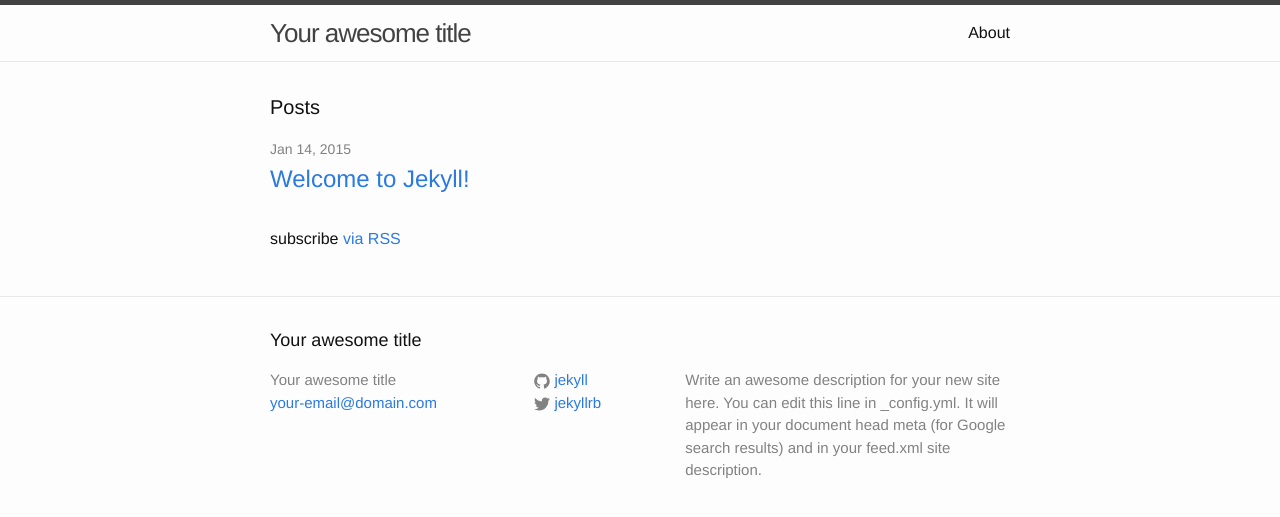
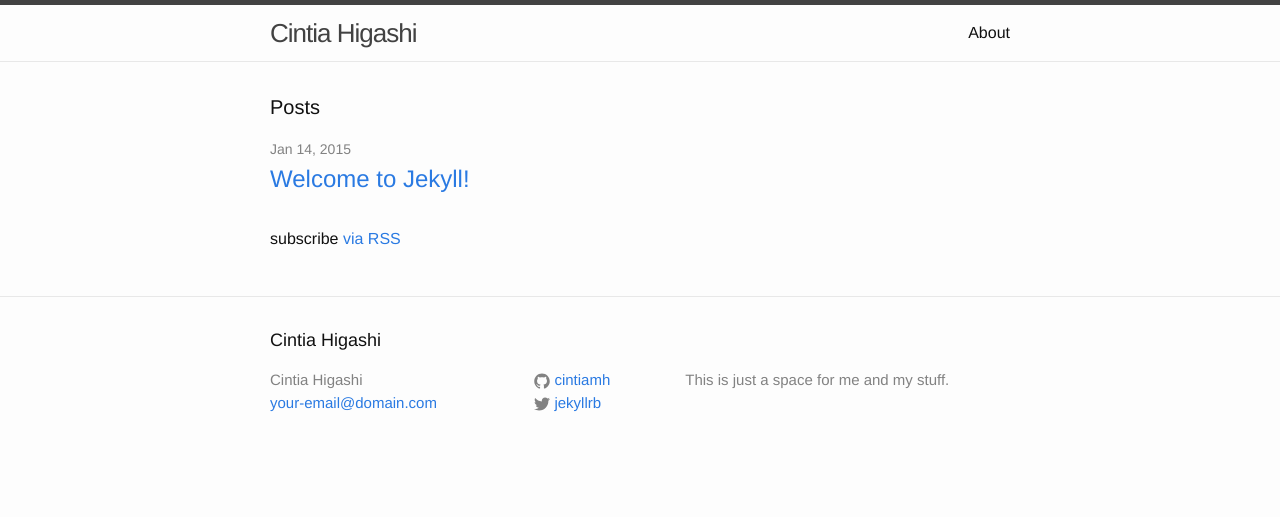
Before and after one commit to cintiamh/cintiamh.github.io, a Jekyll site: the page built from index.html, in a window 1280 px wide. Shown: the top 517 px of the page. Built offline with Jekyll 4.4.1, drawn with Linux system fonts in a browser that asks for light colours.

Commit message:
Changed basic config

```diff
--- a/_config.yml
+++ b/_config.yml
@@ -1,14 +1,12 @@
 # Site settings
-title: Your awesome title
+title: Cintia Higashi
 email: your-email@domain.com
 description: > # this means to ignore newlines until "baseurl:"
-  Write an awesome description for your new site here. You can edit this
-  line in _config.yml. It will appear in your document head meta (for
-  Google search results) and in your feed.xml site description.
+  This is just a space for me and my stuff.
 baseurl: "" # the subpath of your site, e.g. /blog/
-url: "http://yourdomain.com" # the base hostname & protocol for your site
+url: "http://cintiamh.github.io" # the base hostname & protocol for your site
 twitter_username: jekyllrb
-github_username:  jekyll
+github_username:  cintiamh
 
 # Build settings
 markdown: kramdown
```
